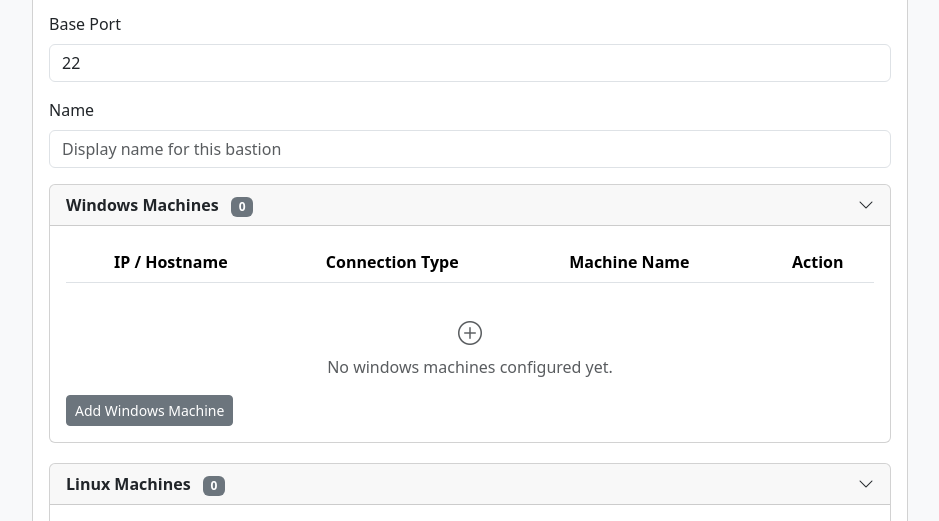
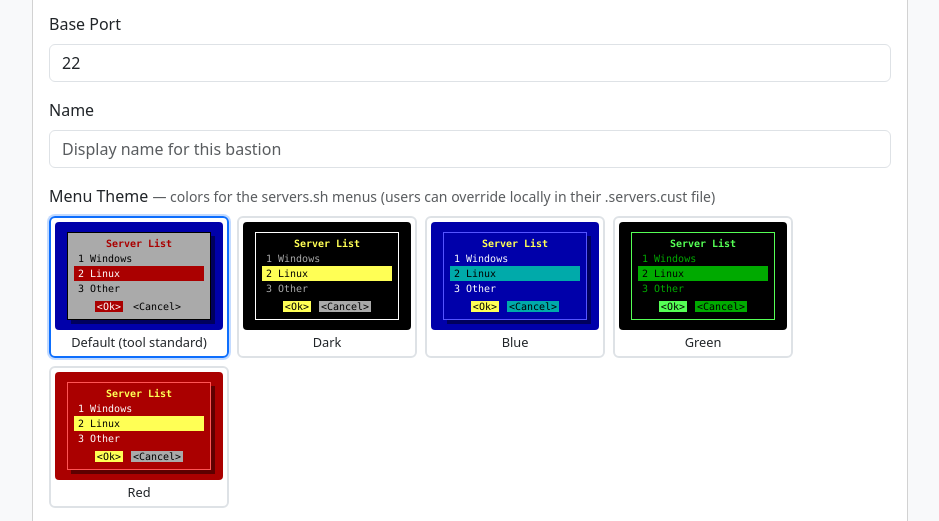
Before and after one commit to djlactose/Bastion, a Flask app: page / in a window 1280 px wide. Shown: the part 201-722 px from the top of the page, without its empty margins (170-1109 px from the left). Run offline with Flask 3, Linux system fonts and the light colour scheme; the visitor is signed in with stand-in values (Sample User, id 1); lists and menus that the app fills with data are empty; parts of the project's set-up code (start-up, migrations or seed data) failed here and were passed over; some libraries are stand-ins or nearby versions.

Commit message:
Add customizable menu color themes for servers.sh, set from the web UI
The servers.sh whiptail/dialog menus can now be themed (default, dark,
blue, green, red). The admin picks a theme on the web config page via
radio cards that preview each theme's colors; the choice is written to
servers.conf/servers.json (whitelist-validated) and reaches clients
through the existing conf auto-update. applyTheme() maps the name to
NEWT_COLORS (whiptail) or a generated dialogrc (dialog). Users can
override locally in .servers.cust with theme=, custom_newt_colors= or
custom_dialogrc=; no theme configured keeps today's stock colors.

Co-Authored-By: Claude Fable 5 <noreply@anthropic.com>

```diff
--- a/web/app.py
+++ b/web/app.py
@@ -184,11 +184,16 @@ CONNECTION_TYPES = [
 ]
 KNOWN_CODES = [ct[0] for ct in CONNECTION_TYPES]
 
+# Menu color themes for servers.sh dialog screens. The value is written into
+# the bash-sourced servers.conf, so only whitelisted names are ever accepted.
+THEMES = ['default', 'dark', 'blue', 'green', 'red']
+
 def parse_config(file_path):
     config = {
         'bastion': [],
         'base_port': 22,
         'name': '',
+        'theme': 'default',
         'windowsMachines': [],
         'linuxMachines': [],
         'otherMachines': []
@@ -202,6 +207,8 @@ def parse_config(file_path):
             config['bastion'] = data.get('bastion', [])
             config['base_port'] = data.get('base_port', 22)
             config['name'] = data.get('name', '')
+            theme = data.get('theme', 'default')
+            config['theme'] = theme if theme in THEMES else 'default'
             for category in ('windowsMachines', 'linuxMachines', 'otherMachines'):
                 machines = data.get(category, [])
                 config[category] = [
@@ -226,6 +233,9 @@ def parse_config(file_path):
                     config['base_port'] = line.split('=', 1)[1]
                 elif line.startswith('name='):
                     config['name'] = line.split('=', 1)[1].strip('"')
+                elif line.startswith('theme='):
+                    theme = line.split('=', 1)[1].strip('"')
+                    config['theme'] = theme if theme in THEMES else 'default'
                 elif line.startswith('windowsMachines='):
                     content = line.split('=', 1)[1].strip('()')
                     items = content.split('" "')
@@ -241,7 +251,7 @@ def parse_config(file_path):
 
     return config
 
-def write_json_config(bastion, base_port, name, windows_machines, linux_machines, other_machines):
+def write_json_config(bastion, base_port, name, theme, windows_machines, linux_machines, other_machines):
     """Write JSON config file alongside the legacy .conf."""
     def parse_machine_entries(machine_strs):
         machines = []
@@ -264,6 +274,7 @@ def write_json_config(bastion, base_port, name, windows_machines, linux_machines
         'bastion': bastion,
         'base_port': int(base_port),
         'name': name,
+        'theme': theme,
         'windowsMachines': parse_machine_entries(windows_machines),
         'linuxMachines': parse_machine_entries(linux_machines),
         'otherMachines': parse_machine_entries(other_machines)
@@ -280,6 +291,7 @@ def migrate_conf_to_json():
             'bastion': config['bastion'],
             'base_port': int(config['base_port']) if isinstance(config['base_port'], str) else config['base_port'],
             'name': config['name'],
+            'theme': config.get('theme', 'default'),
         }
         for category in ('windowsMachines', 'linuxMachines', 'otherMachines'):
             config_data[category] = []
@@ -311,7 +323,7 @@ def index():
         return redirect(url_for('setup'))
 
     config = parse_config(config_file)
-    return render_template('index.html', connection_types=CONNECTION_TYPES, known_codes=KNOWN_CODES, **config)
+    return render_template('index.html', connection_types=CONNECTION_TYPES, known_codes=KNOWN_CODES, themes=THEMES, **config)
 
 @app.route('/update', methods=['POST'])
 @login_required
@@ -319,10 +331,16 @@ def update():
     bastion = [host for host in request.form.getlist('bastion') if host.strip()]
     base_port = request.form['base_port']
     name = request.form['name']
+    theme = request.form.get('theme', 'default')
 
     # Fix #4: Validate base_port is numeric
     if not validate_port(base_port):
         flash('Invalid port number.', 'danger')
+        return redirect(url_for('index'))
+
+    # Whitelist-only: this value is written into the bash-sourced servers.conf.
+    if theme not in THEMES:
+        flash('Invalid theme selection.', 'danger')
         return redirect(url_for('index'))
 
     # Fix #4: Validate bastion hosts
@@ -401,6 +419,10 @@ base_port={base_port}
 #Name for bastion host to be displayed in menu
 name="{name}"
 ############################################
+############################################
+#Menu color theme (default, dark, blue, green, red)
+theme="{theme}"
+############################################
 # Connection Table
 # D = Portainer Port - port 9000
 # H = Website Ports - ports 8080, 8443
@@ -431,9 +453,9 @@ name="{name}"
         file.write(config_content)
 
     # Also write JSON config for structured access
-    write_json_config(bastion, base_port, name, windows_machines, linux_machines, other_machines)
+    write_json_config(bastion, base_port, name, theme, windows_machines, linux_machines, other_machines)
 
-    audit_log('CONFIG_UPDATED', f'bastion_hosts={len(bastion)} windows={len(windows_machines)} linux={len(linux_machines)} other={len(other_machines)}')
+    audit_log('CONFIG_UPDATED', f'bastion_hosts={len(bastion)} windows={len(windows_machines)} linux={len(linux_machines)} other={len(other_machines)} theme={theme}')
     flash('Configuration updated successfully!', 'success')
     return redirect(url_for('index'))
 
--- a/web/templates/index.html
+++ b/web/templates/index.html
@@ -31,6 +31,31 @@
             <div class="mb-3">
                 <label for="name" class="form-label">Name</label>
                 <input type="text" class="form-control" name="name" id="name" value="{{ name }}" placeholder="Display name for this bastion" required>
+            </div>
+
+            <div class="mb-3">
+                <label class="form-label">Menu Theme <small class="text-muted">— colors for the servers.sh menus (users can override locally in their .servers.cust file)</small></label>
+                <div class="d-flex flex-wrap gap-2">
+                    {% for t in themes %}
+                    <label class="theme-card">
+                        <input type="radio" name="theme" value="{{ t }}" {% if theme == t %}checked{% endif %}>
+                        <span class="theme-frame">
+                            <span class="theme-preview tp-{{ t }}">
+                                <span class="tp-screen">
+                                    <span class="tp-dialog">
+                                        <span class="tp-title">Server List</span>
+                                        <span class="tp-item">1 Windows</span>
+                                        <span class="tp-item tp-sel">2 Linux</span>
+                                        <span class="tp-item">3 Other</span>
+                                        <span class="tp-btns"><span class="tp-btn tp-btn-act">&lt;Ok&gt;</span><span class="tp-btn">&lt;Cancel&gt;</span></span>
+                                    </span>
+                                </span>
+                            </span>
+                            <span class="theme-name">{{ t|capitalize }}{% if t == 'default' %} (tool standard){% endif %}</span>
+                        </span>
+                    </label>
+                    {% endfor %}
+                </div>
             </div>
 
             {% macro machine_section(label, id_prefix, machines, connection_types, known_codes) %}
@@ -332,6 +357,10 @@
         preview += '############################################\n';
         preview += 'name="' + name + '"\n';
         preview += '############################################\n';
+        var themeRadio = form.querySelector('input[name="theme"]:checked');
+        preview += '#Menu color theme (default, dark, blue, green, red)\n';
+        preview += 'theme="' + (themeRadio ? themeRadio.value : 'default') + '"\n';
+        preview += '############################################\n';
         preview += '#Windows Machines List\n';
         preview += 'windowsMachines=(' + getMachines('windows') + ')\n';
         preview += '#Linux Machines List\n';
@@ -389,5 +418,110 @@
     .card-header.collapsed .bi-chevron-down {
         transform: rotate(-90deg);
     }
+
+    /* Menu theme picker: each card is a CSS mock of a whiptail/dialog menu.
+       Color values mirror the theme tables in servers.sh (applyTheme). */
+    .theme-card {
+        cursor: pointer;
+        margin: 0;
+    }
+    .theme-card input {
+        position: absolute;
+        opacity: 0;
+        pointer-events: none;
+    }
+    .theme-frame {
+        display: block;
+        border: 2px solid var(--bs-border-color, #dee2e6);
+        border-radius: 6px;
+        padding: 4px;
+    }
+    .theme-card input:checked + .theme-frame {
+        border-color: var(--bs-primary);
+        box-shadow: 0 0 0 2px rgba(13, 110, 253, 0.25);
+    }
+    .theme-name {
+        display: block;
+        text-align: center;
+        font-size: 0.8rem;
+        margin-top: 3px;
+    }
+    .theme-preview {
+        display: block;
+        width: 168px;
+        font-family: SFMono-Regular, Menlo, Consolas, monospace;
+        font-size: 10px;
+        line-height: 1.5;
+        border-radius: 4px;
+        overflow: hidden;
+        user-select: none;
+    }
+    .tp-screen {
+        display: block;
+        padding: 10px 12px;
+        background: var(--tp-screen);
+    }
+    .tp-dialog {
+        display: block;
+        background: var(--tp-dialog);
+        color: var(--tp-text);
+        border: 1px solid var(--tp-border);
+        padding: 3px 6px 5px;
+        box-shadow: 4px 4px 0 rgba(0, 0, 0, 0.45);
+    }
+    .tp-title {
+        display: block;
+        color: var(--tp-title);
+        text-align: center;
+        font-weight: bold;
+    }
+    .tp-item {
+        display: block;
+        padding: 0 4px;
+    }
+    .tp-sel {
+        background: var(--tp-sel-bg);
+        color: var(--tp-sel-text);
+    }
+    .tp-btns {
+        display: block;
+        text-align: center;
+        margin-top: 3px;
+    }
+    .tp-btn {
+        background: var(--tp-btn-bg);
+        color: var(--tp-btn-text);
+        padding: 0 2px;
+        margin: 0 4px;
+    }
+    .tp-btn-act {
+        background: var(--tp-btn-act-bg);
+        color: var(--tp-btn-act-text);
+    }
+    .tp-default {
+        --tp-screen: #0000aa; --tp-dialog: #aaaaaa; --tp-text: #000000; --tp-border: #000000;
+        --tp-title: #aa0000; --tp-sel-bg: #aa0000; --tp-sel-text: #ffffff;
+        --tp-btn-bg: #aaaaaa; --tp-btn-text: #000000; --tp-btn-act-bg: #aa0000; --tp-btn-act-text: #ffffff;
+    }
+    .tp-dark {
+        --tp-screen: #000000; --tp-dialog: #000000; --tp-text: #aaaaaa; --tp-border: #ffffff;
+        --tp-title: #ffff55; --tp-sel-bg: #ffff55; --tp-sel-text: #000000;
+        --tp-btn-bg: #aaaaaa; --tp-btn-text: #000000; --tp-btn-act-bg: #ffff55; --tp-btn-act-text: #000000;
+    }
+    .tp-blue {
+        --tp-screen: #0000aa; --tp-dialog: #0000aa; --tp-text: #ffffff; --tp-border: #5555ff;
+        --tp-title: #ffff55; --tp-sel-bg: #00aaaa; --tp-sel-text: #000000;
+        --tp-btn-bg: #00aaaa; --tp-btn-text: #000000; --tp-btn-act-bg: #ffff55; --tp-btn-act-text: #000000;
+    }
+    .tp-green {
+        --tp-screen: #000000; --tp-dialog: #000000; --tp-text: #00aa00; --tp-border: #55ff55;
+        --tp-title: #55ff55; --tp-sel-bg: #00aa00; --tp-sel-text: #000000;
+        --tp-btn-bg: #00aa00; --tp-btn-text: #000000; --tp-btn-act-bg: #55ff55; --tp-btn-act-text: #000000;
+    }
+    .tp-red {
+        --tp-screen: #aa0000; --tp-dialog: #aa0000; --tp-text: #ffffff; --tp-border: #ff5555;
+        --tp-title: #ffff55; --tp-sel-bg: #ffff55; --tp-sel-text: #000000;
+        --tp-btn-bg: #aaaaaa; --tp-btn-text: #000000; --tp-btn-act-bg: #ffff55; --tp-btn-act-text: #000000;
+    }
 </style>
 {% endblock %}
```
Also changed, not shown: README.md, 3 other files.
